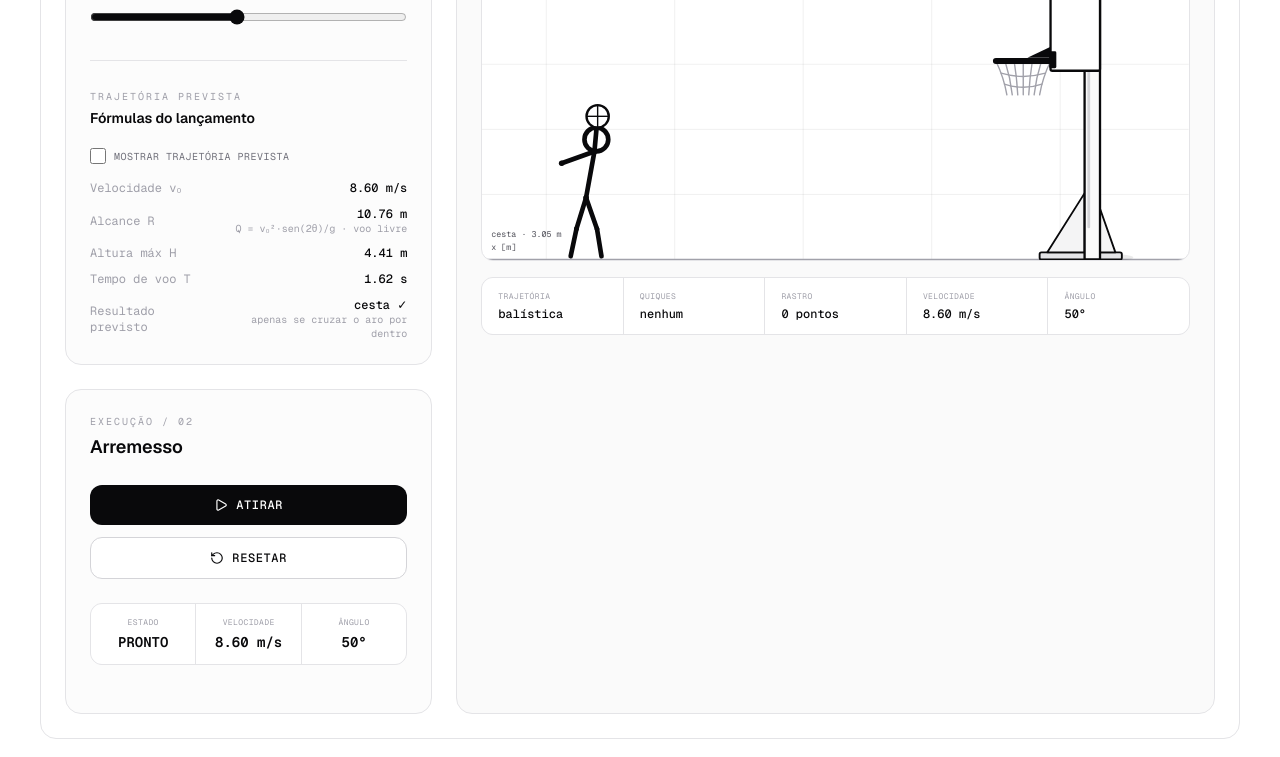
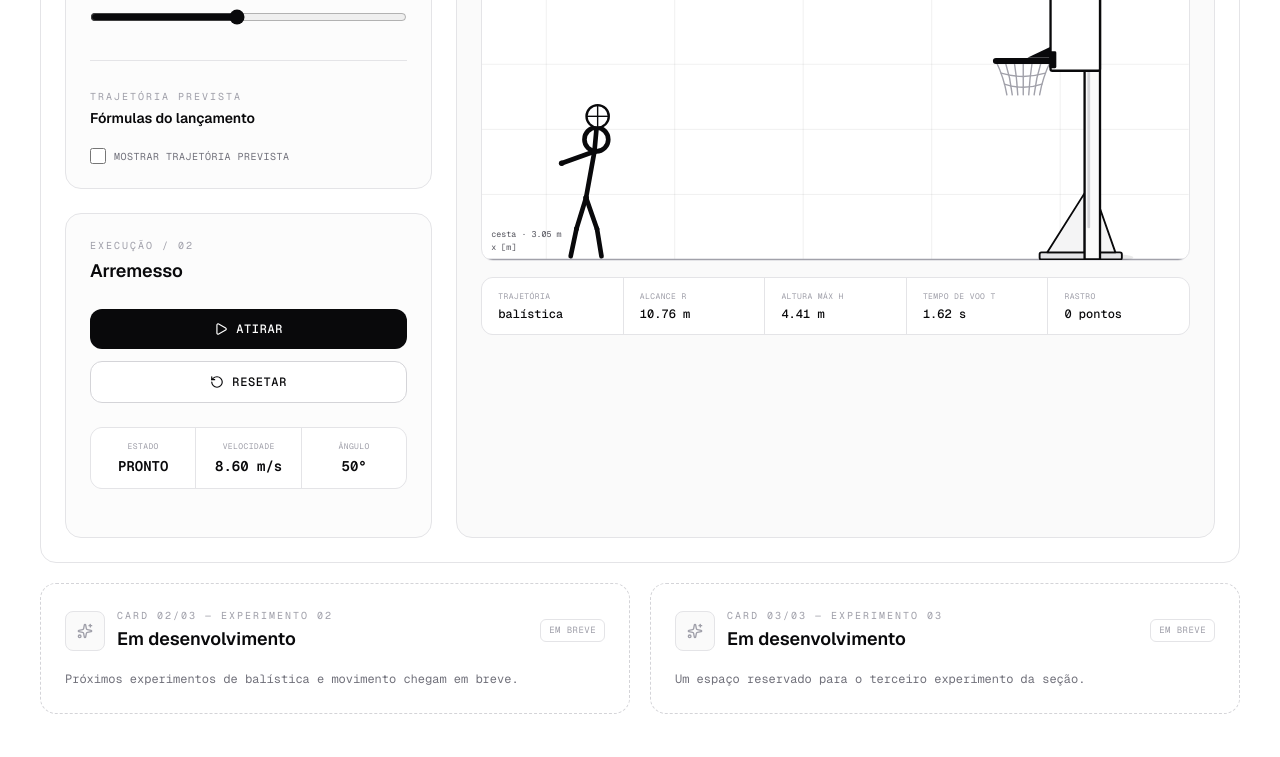
Before and after one commit to joziasmartini/math, a Next.js app: page / in a window 1280 px wide. Shown: the part 917-1674 px from the top of the page. Built offline with nearby package versions, Linux system fonts and the light colour scheme.

Commit message:
Clean the interface

```diff
--- a/components/BasketballLab.tsx
+++ b/components/BasketballLab.tsx
@@ -404,7 +404,7 @@ export default function BasketballLab() {
               <h3 className="mt-1 text-sm font-semibold">Fórmulas do lançamento</h3>
             </div>
 
-            <div className="mb-4 flex items-center gap-2">
+            <div className="flex items-center gap-2">
               <input
                 id="show-trajectory"
                 type="checkbox"
@@ -418,28 +418,6 @@ export default function BasketballLab() {
               >
                 Mostrar trajetória prevista
               </label>
-            </div>
-
-            <div className="space-y-2.5 font-mono text-xs">
-              <Readout label="Velocidade v₀" value={`${v0.toFixed(2)} m/s`} />
-              <Readout
-                label="Alcance R"
-                value={`${range.toFixed(2)} m`}
-                sub={`Q = v₀²·sen(2θ)/g · voo livre`}
-              />
-              <Readout
-                label="Altura máx H"
-                value={`${maxHeight.toFixed(2)} m`}
-              />
-              <Readout
-                label="Tempo de voo T"
-                value={`${timeOfFlight.toFixed(2)} s`}
-              />
-              <Readout
-                label="Resultado previsto"
-                value={predicted ? "cesta ✓" : preview.sim.bounces > 0 ? "fora (quique)" : "fora"}
-                sub="apenas se cruzar o aro por dentro"
-              />
             </div>
           </div>
 
@@ -613,18 +591,17 @@ export default function BasketballLab() {
               </div>
           </div>
 
+
+
           <div className="mt-4 grid grid-cols-2 gap-px overflow-hidden rounded-xl border border-zinc-200 bg-zinc-200 md:grid-cols-5">
             <SceneStat
               label="Trajetória"
               value={scored ? "cesta" : bounces > 0 ? "com quique" : "balística"}
             />
-            <SceneStat
-              label="Quiques"
-              value={bounces === 0 ? "nenhum" : `${bounces} no aro/quadro`}
-            />
+            <SceneStat label="Alcance R" value={`${range.toFixed(2)} m`} />
+            <SceneStat label="Altura máx H" value={`${maxHeight.toFixed(2)} m`} />
+            <SceneStat label="Tempo de voo T" value={`${timeOfFlight.toFixed(2)} s`} />
             <SceneStat label="Rastro" value={`${trail.length} pontos`} />
-            <SceneStat label="Velocidade" value={`${v0.toFixed(2)} m/s`} />
-            <SceneStat label="Ângulo" value={`${angle}°`} />
           </div>
         </div>
       </div>
```
